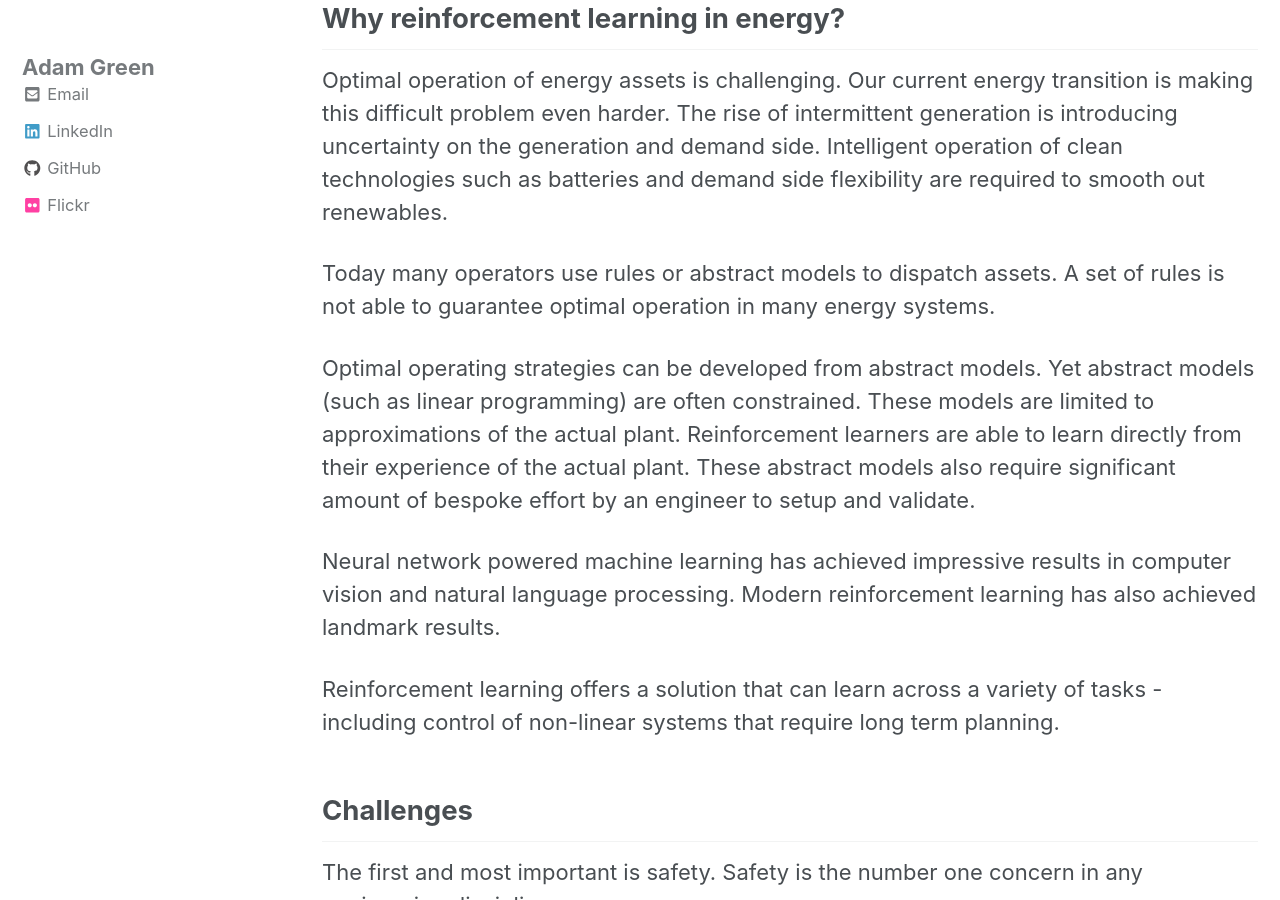
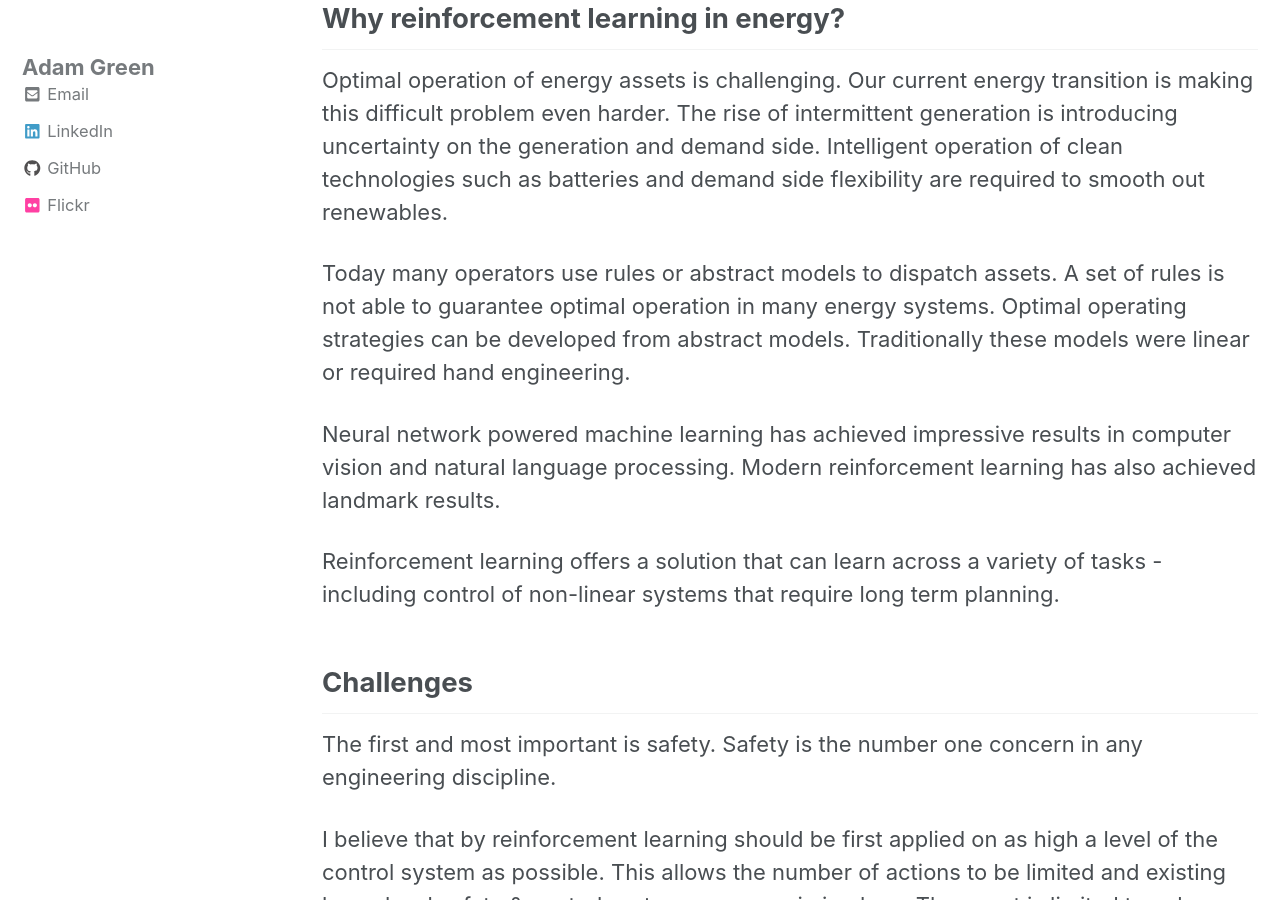
Before and after one commit to ADGEfficiency/adgefficiency.github.io, a Jekyll site: the page built from _posts/2017-04-03-energy_py-reinforcement-learning-for-energy-systems.md, in a window 1280 px wide and 900 px high, scrolled down 2245 px. Built offline with Jekyll 4.4.1, drawn with Linux system fonts in a browser that asks for light colours; nearby versions of some CDN libraries.

Commit message:
drafting

```diff
--- a/_posts/2017-04-03-energy_py-reinforcement-learning-for-energy-systems.md
+++ b/_posts/2017-04-03-energy_py-reinforcement-learning-for-energy-systems.md
@@ -45,9 +45,7 @@ I also teach a two day introduction to reinforcement learning course at Data Sci
 
 Optimal operation of energy assets is challenging. Our current energy transition is making this difficult problem even harder.  The rise of intermittent generation is introducing uncertainty on the generation and demand side.  Intelligent operation of clean technologies such as batteries and demand side flexibility are required to smooth out renewables.
 
-Today many operators use rules or abstract models to dispatch assets. A set of rules is not able to guarantee optimal operation in many energy systems.
-
-Optimal operating strategies can be developed from abstract models. Yet abstract models (such as linear programming) are often constrained. These models are limited to approximations of the actual plant.  Reinforcement learners are able to learn directly from their experience of the actual plant. These abstract models also require significant amount of bespoke effort by an engineer to setup and validate.
+Today many operators use rules or abstract models to dispatch assets. A set of rules is not able to guarantee optimal operation in many energy systems.  Optimal operating strategies can be developed from abstract models.   Traditionally these models were linear or required hand engineering.
 
 Neural network powered machine learning has achieved impressive results in computer vision and natural language processing.  Modern reinforcement learning has also achieved landmark results.
 
```
